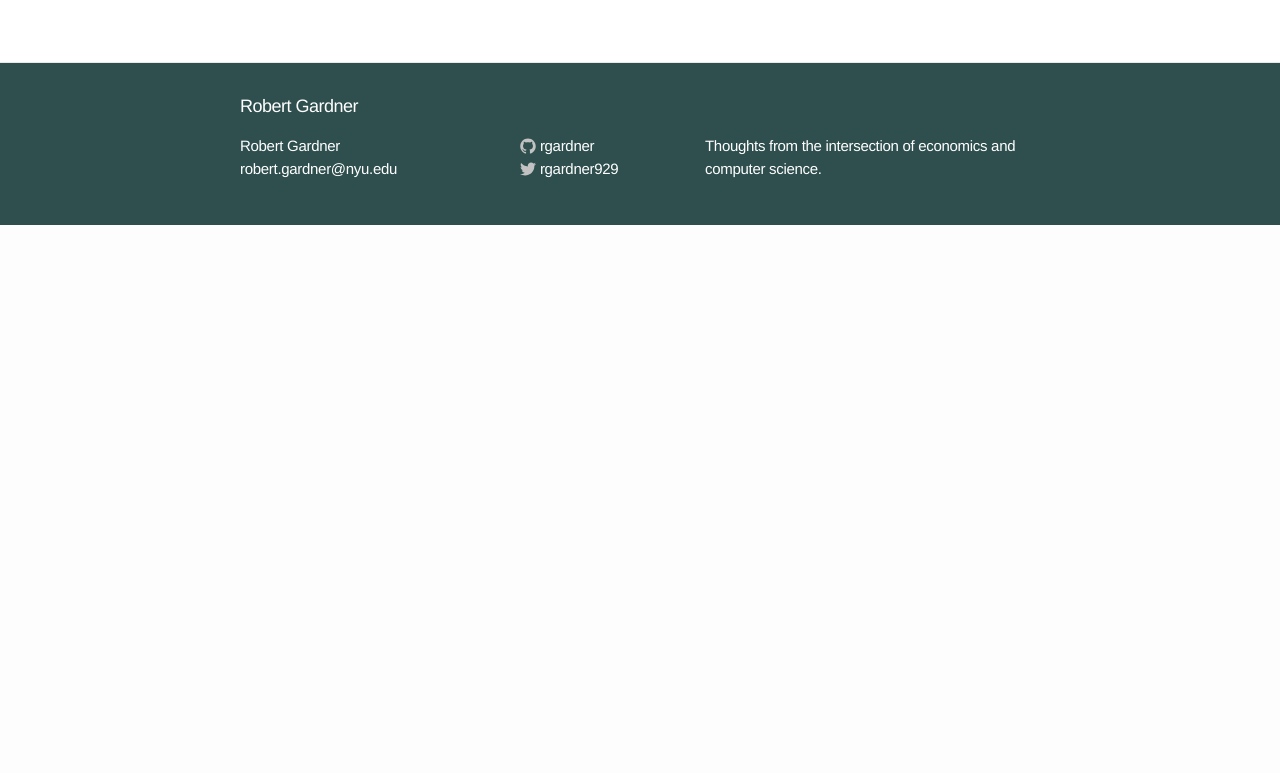
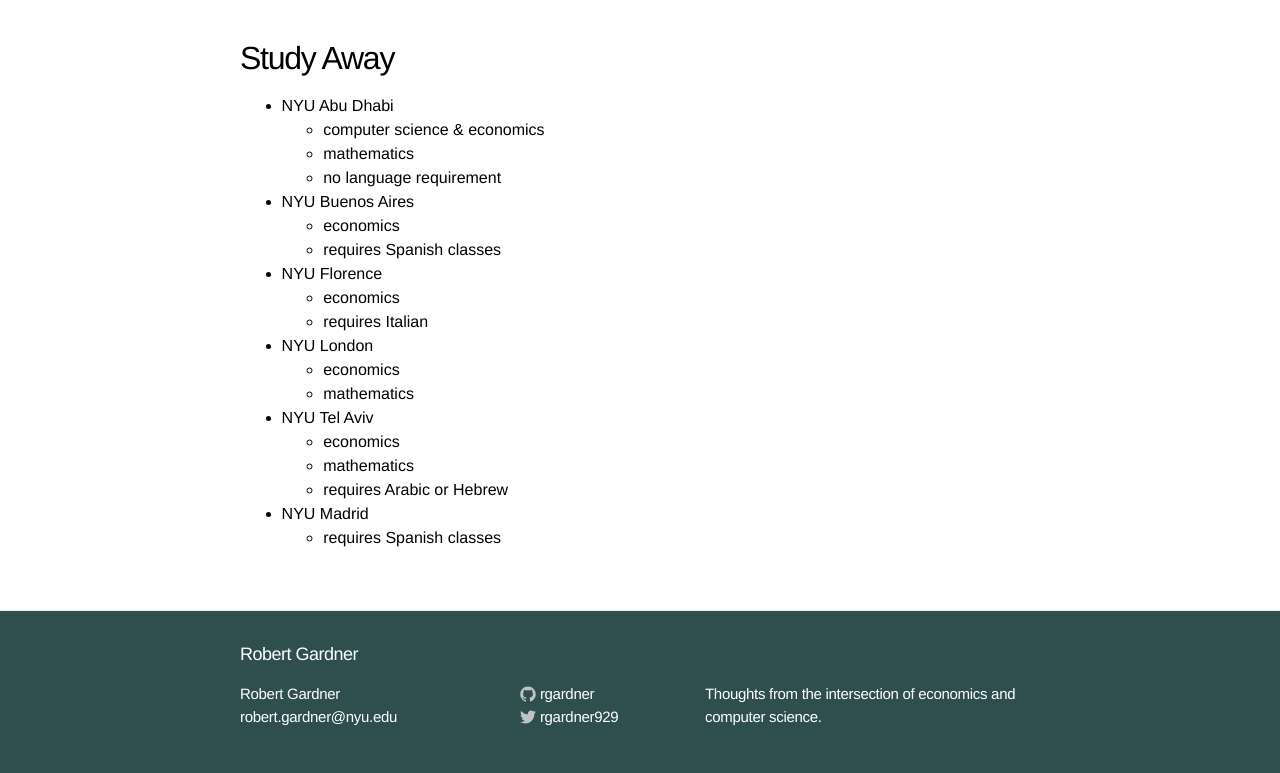
Before and after one commit to rgardner/rgardner.github.io, a Jekyll site: the page built from _resources/nyu.md, in a window 1280 px wide. Shown: the part 340-1113 px from the top of the page. Built offline with Jekyll 4.4.1, drawn with Linux system fonts in a browser that asks for light colours; comment, search, counter and statistics services are not loaded; before the commit the page ends 900 px from its top, so only the background shows below that.

Commit message:
Add study away sites

```diff
--- a/_resources/nyu.md
+++ b/_resources/nyu.md
@@ -10,3 +10,24 @@
 that will make your experience here even better.
 
 ## Student Life
+
+## Study Away
+- NYU Abu Dhabi
+  + computer science & economics
+  + mathematics
+  + no language requirement
+- NYU Buenos Aires
+  + economics
+  + requires Spanish classes
+- NYU Florence
+  + economics
+  + requires Italian
+- NYU London
+  + economics
+  + mathematics
+- NYU Tel Aviv
+  + economics
+  + mathematics
+  + requires Arabic or Hebrew
+- NYU Madrid
+  + requires Spanish classes
```
